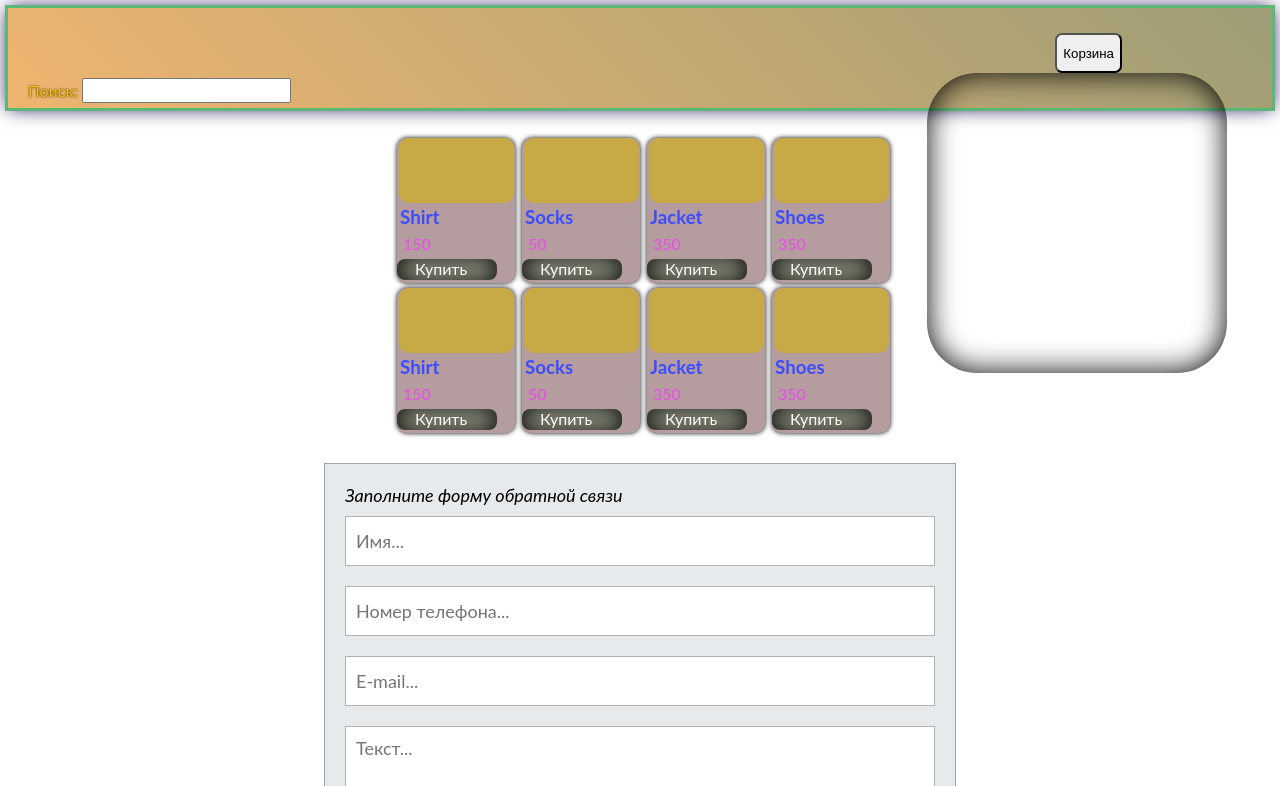
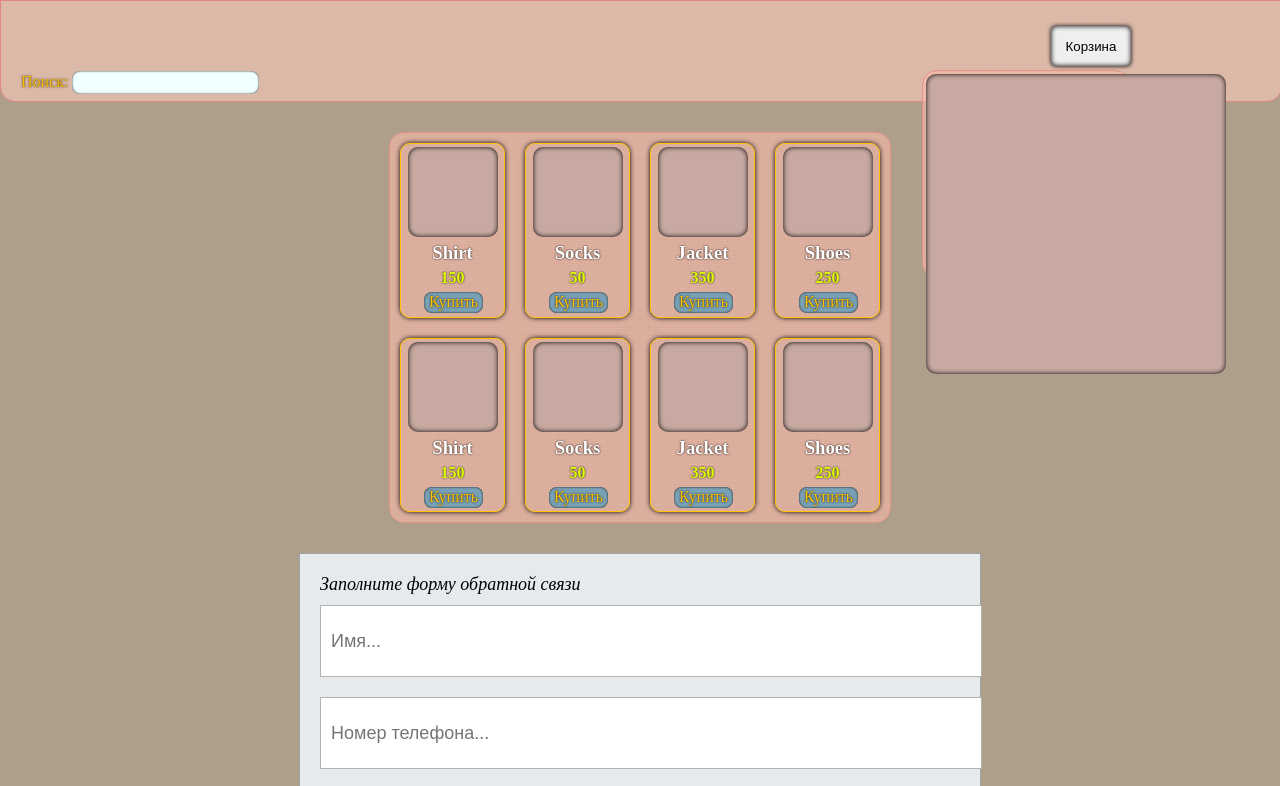
Before and after one commit to popropm/JavaScript.-2, a plain HTML site: page index.html in a window 1280 px wide. Both pictures are taken after a click on the button "Корзина". Shown: the top 786 px of the page. Drawn offline with nearby package versions, Linux system fonts and the light colour scheme.

Commit message:
6 дз,сделанно полностью

```diff
--- a/index.html
+++ b/index.html
@@ -1,41 +1,40 @@
 <!DOCTYPE html>
-<html lang="en">
+<html lang="ru">
 <head>
     <meta charset="UTF-8">
+    <meta name="viewport" content="width=device-width, initial-scale=1.0">
+    <meta http-equiv="X-UA-Compatible" content="ie=edge">
     <title>eShop</title>
-    <link rel="stylesheet" href="style.css">
-    <script src="js/script.js" defer></script>
     <script src="js/Basket.js"></script>
-    <script src="js/form.js" ></script>
-    <script src="js/Good.js"></script>
     <script src="js/ltem.js"></script>
-
+    <script src="js/form.js"></script>
+    <script defer src="js/script.js"></script>
+    <link href="style.css" rel="stylesheet">
 </head>
 <body>
 <div id="app">
+    <alert v-if="filteredGoods.length === 0"></alert>
     <header>
-            <button class="cart-button" v-on:click="visibleBasket">Корзина</button>
-            <search-input v-model="filter"></search-input>
+        <button class="cart-button" v-on:click="visibleBasket"> Корзина</button>
+        <search-input v-on:input="search"></search-input>
     </header>
     <main>
         <div class="goods-list">
+            <template v-if="filteredGoods.length > 0">
                 <div class="goods-item" v-for="item in filteredGoods">
-                <div class="img"></div>
+                    <div class="icon"></div>
                     <h3>{{item.title}}</h3>
                     <p>{{item.price}}</p>
-                <div class="button">Купить</div>
+                    <div class="buttonToCart">Купить</div>
                 </div>
+            </template>
+            <template v-else>
+                Нет данных!
+            </template>
         </div>
     </main>
-    <div id="basket" v-bind:style="isVisibleCart">
-        <div id="itemsPool">
+    <basket v-if="isVisibleCart"></basket>
 </div>
-    </div>
-</div>
-
-
-
-
 <div id="wrapper">
     <form id="form" class="form">
         <div class="form__header">Заполните форму обратной связи</div>
@@ -51,6 +50,8 @@
         <input id="form__button-clear" class="form__button form__button-clear" name="reset" type="reset" value="Сброс"/>
         <input id="form__button-submit" class="form__button" name="submit" type="submit" value="Отправить"/></form>
 </div>
-<script src="https://cdn.jsdelivr.net/npm/vue@2.5.17/dist/vue.js"></script>
+
+
+<script src="https://cdn.jsdelivr.net/npm/vue/dist/vue.js"></script>
 </body>
 </html>
--- a/js/form.js
+++ b/js/form.js
@@ -11,7 +11,6 @@ function Container() {
 Container.prototype.render = function () {
     return this.htmlCode;
 };
-
 function Form(myId, myClass, myName, myPhone, myEmail, myText) {
     Container.call(this);
     this.id = myId;
--- a/js/script.js
+++ b/js/script.js
@@ -1,12 +1,21 @@
 let basket = new Basket();
 
-
 Vue.component('search-input', {
-    props: ['filter'],
     template: '' +
     '<div>' +
-    '<label> Поиск: <input type="text" title="search" v-on:input="$emit(\'search\')"></label>' +
+    '<label> Поиск: <input v-on:input="$emit(\'input\', $event.target.value)" type="text" title="search"></label>' +
+    '</div>',
+});
+
+Vue.component('basket', {
+    template: '' +
+    '<div id="basket">' +
+    '   <div id="itemsPool"></div>' +
     '</div>'
+});
+
+Vue.component('alert', {
+    template: '<div id="alert"> Нет данных!</div>'
 });
 
 let app = new Vue({
@@ -15,12 +24,11 @@ let app = new Vue({
         goods: [],
         filteredGoods: [],
         filter: '',
-        isVisibleCart: {
-            visibility: 'hidden'
-        }
+        isVisibleCart: false,
     },
     methods: {
-        search: function () {
+        search: function (filter) {
+            this.filter = filter;
             this.filteredGoods = [];
             for (let i in this.goods) {
                 if (this.goods[i].title.toLowerCase().indexOf(this.filter.toLowerCase()) >= 0 || this.filter === '') {
@@ -29,23 +37,19 @@ let app = new Vue({
             }
         },
         visibleBasket: function () {
-            if (this.isVisibleCart.visibility === 'hidden') {
-                this.isVisibleCart.visibility = 'visible'
-            } else {
-                this.isVisibleCart.visibility = 'hidden'
-            }
+            this.isVisibleCart = !this.isVisibleCart
         },
         getGoods: function (url) {
             return new Promise(function (resolve, reject) {
                 let goods = [
-                    {title: 'Shirt', price: 150},
-                    {title: 'Socks', price: 50},
-                    {title: 'Jacket', price: 350},
-                    {title: 'Shoes', price: 350},
-                    {title: 'Shirt', price: 150},
-                    {title: 'Socks', price: 50},
-                    {title: 'Jacket', price: 350},
-                    {title: 'Shoes', price: 350},
+                    { title: 'Shirt', price: 150 },
+                    { title: 'Socks', price: 50 },
+                    { title: 'Jacket', price: 350 },
+                    { title: 'Shoes', price: 250 },
+                    { title: 'Shirt', price: 150 },
+                    { title: 'Socks', price: 50 },
+                    { title: 'Jacket', price: 350 },
+                    { title: 'Shoes', price: 250 }
 
                 ];
                 resolve(goods);
--- a/style.css
+++ b/style.css
@@ -1,117 +1,94 @@
+body {
+    background: #ae9f8b;
+    padding: 0;
+    margin: 0;
+}
+
 header {
     width: 100%;
     height: 100px;
-    background: linear-gradient(45deg, #eeb56f 0%, #9e9d76 100%);
-    outline: 3px solid rgb(90, 183, 118);
-    box-shadow: 0 0 18px rgb(28, 7, 80);
+    background-size: 10px 2px;
+    background-image: linear-gradient(1deg, rgba(255, 205, 188, 0.6), rgba(225, 182, 182, 0.6) 6px);
+    border: 1px solid #e18588;
+    border-radius: 0 0 15px 15px;
 }
+
 
 header .cart-button {
     float: right;
     margin: 25px 150px 0 0;
     height: 40px;
-    border-radius: 7px;
+    width: 80px;
+    filter: drop-shadow(0 0 2px black);
+    box-shadow: inset 0 0 5px black;
+    border-radius: 5px;
+    transition: 0.2s;
+    background-size: contain;
+    border: 0;
+}
+
+header .cart-button:hover {
+    background-color: #ffb7bd;
+}
+
+header .cart-button:active {
+    transform: scale(0.95);
+}
+
+main {
 
 }
-main .goods-list > div {
-    background: #b49c9f;
-    border-radius: 10px;
-    box-shadow: 0 0 5px black;
-    margin-left: 7px;
-    height: 145px;
 
-}
-main .goods-list div .img {
-    background: #c7aa45;
-    border-radius: 10px;
-    width: 115px;
-    height: 65px;
-    margin: auto;
-}
-main .goods-list > div:hover {
-    border: 1px solid #ff1842;
-
-}
-main .goods-list {
+main .goods-list, #basket, #alert {
+    clear: both;
     margin: 30px auto;
     display: grid;
     grid-template-columns: repeat(4, 125px);
-    grid-template-rows: 150px;
+    grid-template-rows: 195px;
     width: 500px;
+    background-size: 10px 2px;
+    background-image: linear-gradient(1deg, rgba(255, 196, 181, 0.6), rgba(225, 130, 114, 0.6) 6px);
+    border: 1px solid #e19689;
+    border-radius: 15px;
+    color: #ffc300;
+    text-shadow: 0 0 2px black;
+    text-align: center;
+}
+
+main .goods-list > div {
+    margin: 10px;
+    border: 1px solid;
+    border-radius: 10px;
+    padding: 3px;
+    box-shadow: 0 0 5px black;
+    transition: 0.2s;
+}
+
+main .goods-list > div:hover {
+    transform: scale(1.05);
+    border: 1px solid #ffe9d2;
+    box-shadow: 0 0 5px #ffd2a8;
+}
+
+main .goods-list div .icon, #itemsPool {
+    box-shadow: inset 0 0 5px black;
+    background: #c7a9a1;
+    border-radius: 10px;
+    width: 90px;
+    height: 90px;
+    margin: auto;
 }
 
 main .goods-list div h3 {
-    margin: 3px;
-    color: rgb(60, 76, 255);
-}
-
-main .goods-list div p {
-    margin: 6px;
-    color: rgb(234, 75, 235);;
-
-}
-main .goods-list div .button {
-    box-shadow: inset 0 0 23px black;
-    background: #afb49c;
-    color: #fffafa;
-    margin-right: 18px;
-    height: 21px;
-    border-radius: 8px;
-    padding-left: 18px;
-
-
-}
-
-main .goods-list div .button:hover {
-    background-color: rgba(253, 52, 80, 0.9);
+    margin: 5px;
+    color: rgb(255, 255, 255);
 }
 
 
-.addClick:hover {
-    box-shadow: 0 0 10px #fd3450;
-
-}
-.addClick {
-    cursor: pointer;
-    background-color: #5c7858;
-    display: block;
-    border-radius: 15px;
-    width: 78px;
-    height: 20px;
-    margin: 75px 40px;
-}
-header label {
-    color: #ffc300;
-    text-shadow: 0 0 2px black;
-    float: left;
-    margin-top: 70px;
-    margin-left: 20px;
-}
-
-#basket {
-    margin: 0;
-    position: absolute;
-    width: 200px;
-    height: 200px;
-    visibility: hidden;
-    right: 150px;
-    top: 70px;
-    display: block;
-    padding: 3px;
-}
-
-#itemsPool {
-    height: 100%;
-    width: 100%;
-}
-
-
-main .goods-list div .icon, #itemsPool {
-    box-shadow: inset 0 0 30px black;
-    border-radius: 50px;
-    width: 300px;
-    height: 300px;
-    margin: auto;
+main .goods-list div p {
+    margin: 5px;
+    color: rgb(226, 255, 0);;
+    font-weight: bold;
 }
 
 main .goods-list div .buttonToCart {
@@ -129,26 +106,71 @@ main .goods-list div .buttonToCart {
     transition: 0.2s;
 }
 
+main .goods-list div .buttonToCart:hover {
+    background-color: rgba(0, 120, 211, 0.9);
+}
 
+main .goods-list div .buttonToCart:active {
+    transform: scale(0.95);
+}
 
+header label {
+    color: #ffc300;
+    text-shadow: 0 0 2px black;
+    float: left;
+    margin-top: 70px;
+    margin-left: 20px;
+}
 
+header input {
+    padding-left: 5px;
+    padding-right: 5px;
+    line-height: 20px;
+    box-shadow: inset 0 0 2px black;
+    background: #f0ffff;
+    color: #ffc4b1;
+    margin-right: 18px;
+    height: 21px;
+    text-shadow: 0 0 2px black;
+    border-radius: 8px;
+    transition: 0.2s;
+    outline: 0;
+    border: 0;
+}
 
+#basket {
+    margin: 0;
+    position: absolute;
+    width: 200px;
+    height: 200px;
+    right: 150px;
+    top: 70px;
+    display: block;
+    padding: 3px;
+}
 
+#itemsPool {
+    height: 150%;
+    width: 150%;
+}
 
+#alert {
+    position: absolute;
+    width: 120px;
+    height: 50px;
+    left: 50px;
+    top: 90px;
+    line-height: 24px;
+    color: #ff4341;
+    text-shadow: 0 -1px 1px #000000, 0 -1px 1px #000000, 0 1px 1px #000000, 0 1px 1px #000000, -1px 0 1px #000000, 1px 0 1px #000000, -1px 0 1px #000000, 1px 0 1px #000000, -1px -1px 1px #000000, 1px -1px 1px #000000, -1px 1px 1px #000000, 1px 1px 1px #000000, -1px -1px 1px #000000, 1px -1px 1px #000000, -1px 1px 1px #000000, 1px 1px 1px #000000;
+}
 
-
-body, form, input, textarea {
-    font-family: Lato, Calibri, Arial, sans-serif;
-    font-size: 16px;
-    box-sizing: border-box;
-}
 
 .wrapper {
     text-align: center;
     width: 80%;
     margin: 0 auto;
 }
-
 .form {
     margin: 0 auto;
     margin-top: 20px;
```
Lines whose indentation alone changed are shown as unchanged.
